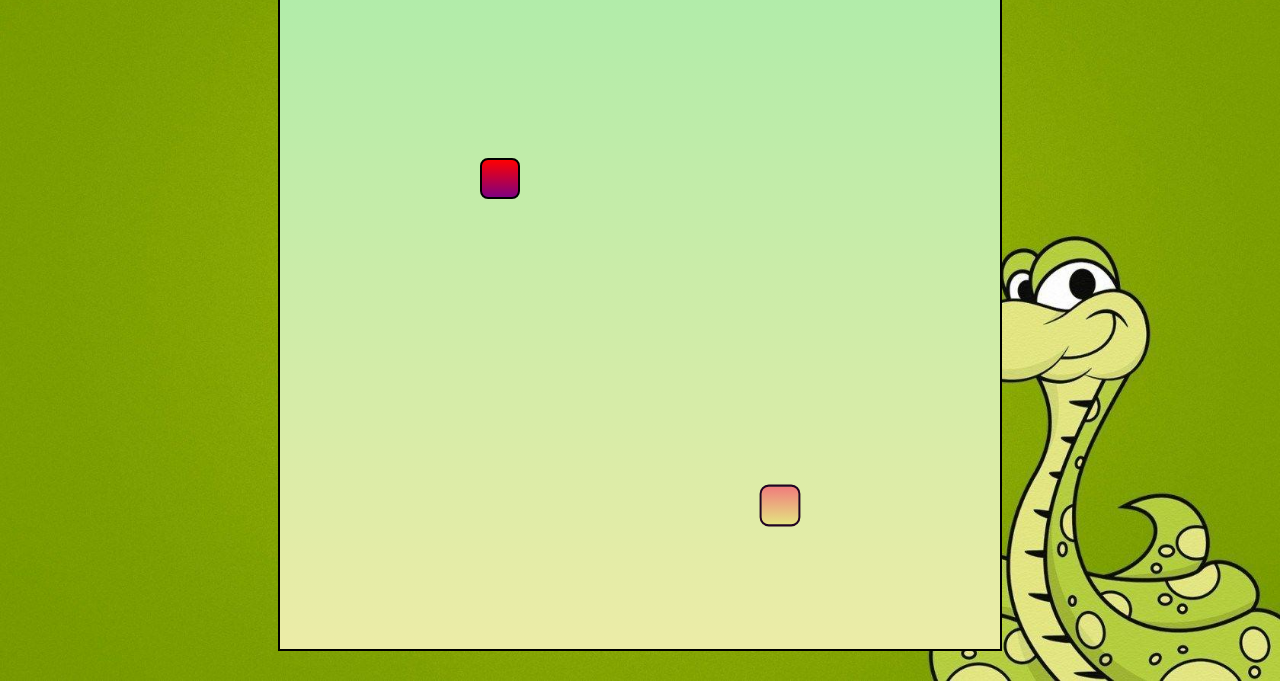
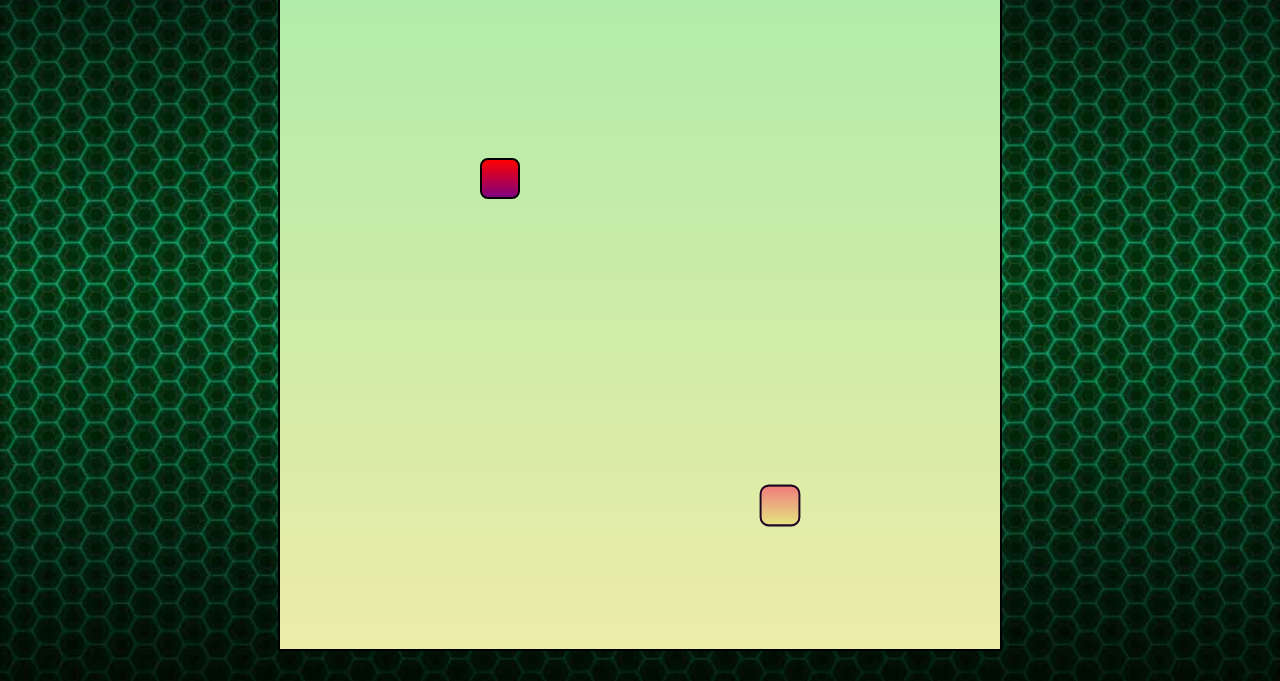
Before and after one commit to Puneetpotter/Snake-Game, a plain HTML site: page index.html in a window 1280 px wide. Shown: the part 119-800 px from the top of the page. Drawn offline with Linux system fonts and the light colour scheme; a web font is replaced by a local one.

Commit message:
Update style.css

```diff
--- a/css/style.css
+++ b/css/style.css
@@ -5,7 +5,7 @@
 }
 
 .body{
-    background: url("../img/bg.jpg");
+    background: url("../img/bg1.jpg");
     min-height: 100vh;
     background-size: 100vw 100vh;
     background-repeat: no-repeat;
```
